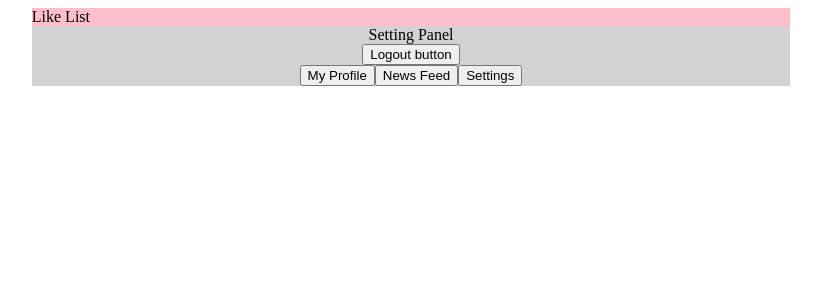
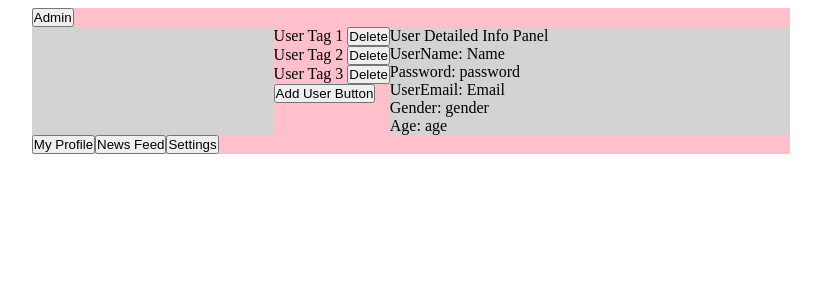
Before and after one commit to shugyoza/angular0520, an Angular app in the folder my-app/: page / in a window 1280 px wide. Shown: the top 300 px of the page, without its empty margins (229-1050 px from the left). Built offline with nearby package versions, Linux system fonts and the light colour scheme.

Commit message:
created admin component and the html wireframe.

```diff
--- /dev/null
+++ b/my-app/src/app/admin/admin.component.html
@@ -0,0 +1,73 @@
+<style>
+    *,
+    *::before,
+    *::after {
+      margin: 0;
+      padding: 0;
+      box-sizing: inherit;
+    }
+    main {
+      width: 60%;
+      margin: auto;
+      height: 70%;
+    }
+    nav {
+      background-color: pink;
+    }
+    div {
+      background-color: lightgray;
+      display: flex;
+      justify-content: center;
+    }
+    ul {
+      list-style: none;
+    }
+
+  </style>
+
+  <main>
+    <nav>
+      <button>Admin</button>
+    </nav>
+
+    <div>
+
+      <nav>
+        <ul>
+          <li>
+            User Tag 1
+            <button>Delete</button>
+          </li>
+          <li>
+            User Tag 2
+            <button>Delete</button>
+          </li>
+          <li>
+            User Tag 3
+            <button>Delete</button>
+          </li>
+        </ul>
+
+        <button>Add User Button</button>
+      </nav>
+
+      <div>
+          <ul>User Detailed Info Panel
+            <li>UserName: Name</li>
+            <li>Password: password</li>
+            <li>UserEmail: Email</li>
+            <li>Gender: gender</li>
+            <li>Age: age</li>
+          </ul>
+
+      </div>
+
+    </div>
+
+    <nav>
+      <button>My Profile</button>
+      <button>News Feed</button>
+      <button>Settings</button>
+    </nav>
+
+  </main>
--- /dev/null
+++ b/my-app/src/app/admin/admin.component.ts
@@ -0,0 +1,15 @@
+import { Component, OnInit } from '@angular/core';
+
+@Component({
+  selector: 'app-admin',
+  templateUrl: './admin.component.html',
+  styleUrls: ['./admin.component.sass']
+})
+export class AdminComponent implements OnInit {
+
+  constructor() { }
+
+  ngOnInit(): void {
+  }
+
+}
--- a/my-app/src/app/app.component.html
+++ b/my-app/src/app/app.component.html
@@ -1,9 +1,15 @@
 <style>
+  *,
+  *::before,
+  *::after {
+    margin: 0;
+    padding: 0;
+    box-sizing: inherit;
+  }
   main {
     width: 60%;
     margin: auto;
     height: 70%;
-
   }
   nav {
     background-color: pink;
@@ -13,29 +19,56 @@
     display: flex;
     justify-content: center;
   }
+  ul {
+    list-style: none;
+  }
 
 </style>
 
 <main>
   <nav>
-      <a>Like List</a>
+    <button>Admin</button>
   </nav>
 
   <div>
-    Setting Panel
+
+    <nav>
+      <ul>
+        <li>
+          User Tag 1
+          <button>Delete</button>
+        </li>
+        <li>
+          User Tag 2
+          <button>Delete</button>
+        </li>
+        <li>
+          User Tag 3
+          <button>Delete</button>
+        </li>
+      </ul>
+
+      <button>Add User Button</button>
+    </nav>
+
+    <div>
+        <ul>User Detailed Info Panel
+          <li>UserName: Name</li>
+          <li>Password: password</li>
+          <li>UserEmail: Email</li>
+          <li>Gender: gender</li>
+          <li>Age: age</li>
+        </ul>
+
+    </div>
+
   </div>
 
-  <div>
-    <button>
-      Logout button
-    </button>
-  </div>
-
-  <div>
+  <nav>
     <button>My Profile</button>
     <button>News Feed</button>
     <button>Settings</button>
-  </div>
+  </nav>
 
 </main>
 
--- a/my-app/src/app/app.module.ts
+++ b/my-app/src/app/app.module.ts
@@ -4,11 +4,13 @@ import { BrowserModule } from '@angular/platform-browser';
 import { AppRoutingModule } from './app-routing.module';
 import { AppComponent } from './app.component';
 import { SettingsComponent } from './settings/settings.component';
+import { AdminComponent } from './admin/admin.component';
 
 @NgModule({
   declarations: [
     AppComponent,
     SettingsComponent,
+    AdminComponent,
   ],
   imports: [
     BrowserModule,
--- a/my-app/src/app/settings/settings.component.html
+++ b/my-app/src/app/settings/settings.component.html
@@ -1 +1,46 @@
-<p>settings works!</p>
+<style>
+  *,
+  *::before,
+  *::after {
+    margin: 0;
+    padding: 0;
+    box-sizing: inherit;
+  }
+  main {
+    width: 60%;
+    margin: auto;
+    height: 70%;
+
+  }
+  nav {
+    background-color: pink;
+  }
+  div {
+    background-color: lightgray;
+    display: flex;
+    justify-content: center;
+  }
+</style>
+
+<main>
+    <nav>
+        <a>Like List</a>
+    </nav>
+
+    <div>
+      Setting Panel
+    </div>
+
+    <div>
+      <button>
+        Logout button
+      </button>
+    </div>
+
+    <nav>
+      <button>My Profile</button>
+      <button>News Feed</button>
+      <button>Settings</button>
+    </nav>
+
+</main>
```
Also changed, not shown: my-app/src/app/admin/admin.component.sass (added), 1 other file (tests, documents, lock files or other folders).
